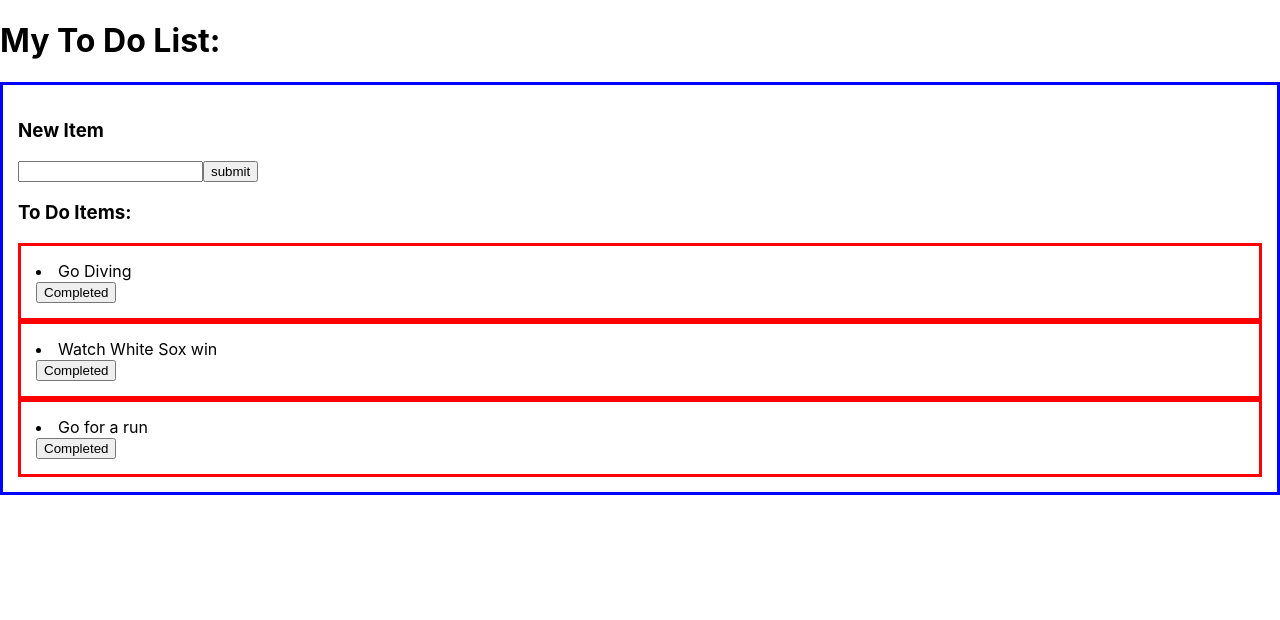
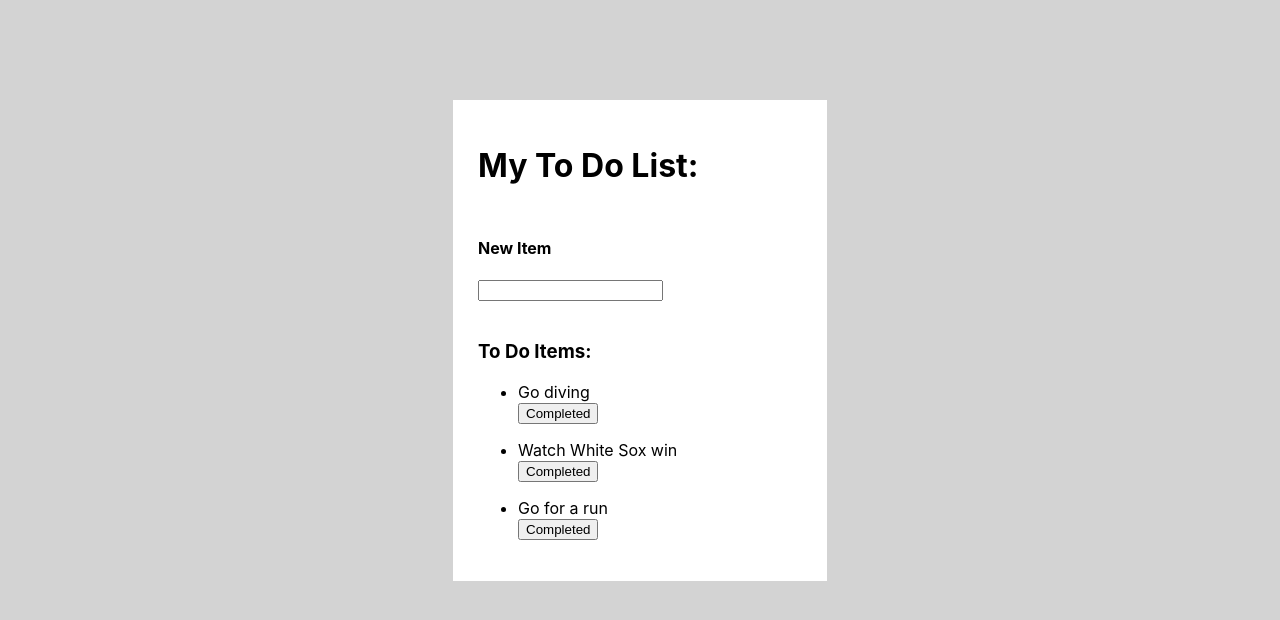
Before and after one commit to morancathy/to-do-app, a React (Create React App) app: page / in a window 1280 px wide. Shown: the top 620 px of the page. Built offline with nearby package versions, Linux system fonts and the light colour scheme.

Commit message:
basic css styling

```diff
--- a/src/ToDo.js
+++ b/src/ToDo.js
@@ -4,19 +4,22 @@ import toDoListData from "./components/toDoListData";
 function ToDo(props) {
   return (
 
-    <section className="toDoList">
-    <h3>New Item</h3>
+    <section>
+    <div className="newItem">
+      <h4>New Item</h4>
       <form>
         <input type="text"></input>
-      <input type="submit" value="submit"></input>
       </form>
+    </div>
+    <div className="toDoList">
       <h3>To Do Items:</h3>
         {toDoListData.map((thing, index) => (
-        <div key={index} className="toDoItem">
+          <ul key={index} className="toDoItem">
             <li>{thing.title}</li>
             <button>Completed</button>
+          </ul>
+        ))}
       </div>
-      ))}
     </section>
   )
 };
--- a/src/components/toDoListData.js
+++ b/src/components/toDoListData.js
@@ -1,6 +1,6 @@
 const toDoListData = [
   {
-    title: "Go Diving",
+    title: "Go diving",
     completed: true
   },
   {
--- a/src/styles.css
+++ b/src/styles.css
@@ -1,22 +1,31 @@
 body {
-  margin: 0;
+  margin: 100px;
   font-family: -apple-system, BlinkMacSystemFont, 'Segoe UI', 'Roboto', 'Oxygen',
     'Ubuntu', 'Cantarell', 'Fira Sans', 'Droid Sans', 'Helvetica Neue',
     sans-serif;
   -webkit-font-smoothing: antialiased;
   -moz-osx-font-smoothing: grayscale;
+  background-color: lightgray;
 }
 
 code {
   font-family: source-code-pro, Menlo, Monaco, Consolas, 'Courier New',
     monospace;
 }
-
+.App {
+  padding: 25px;
+  margin: 0 auto;
+  width: 30%;
+  background-color: white;
+}
+.newItem {
+  /* border: solid yellow; */
+  padding: 10px 0px 20px 0px;
+}
 .toDoList {
-  border: solid blue;
-  padding: 15px;
+  /* border: solid blue; */
 }
 .toDoItem {
-  border: solid red;
-  padding: 15px;
+  /* border: solid red; */
+
 }
```
Lines whose indentation alone changed are shown as unchanged.
